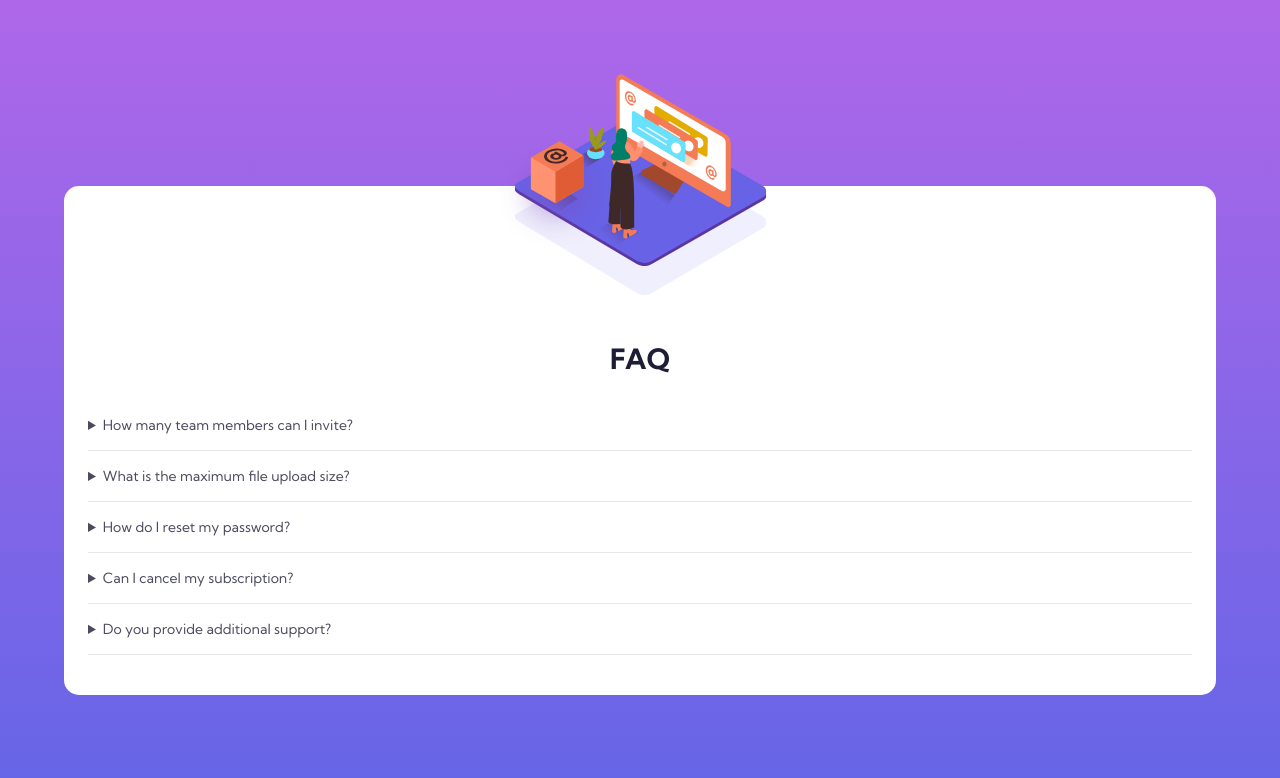
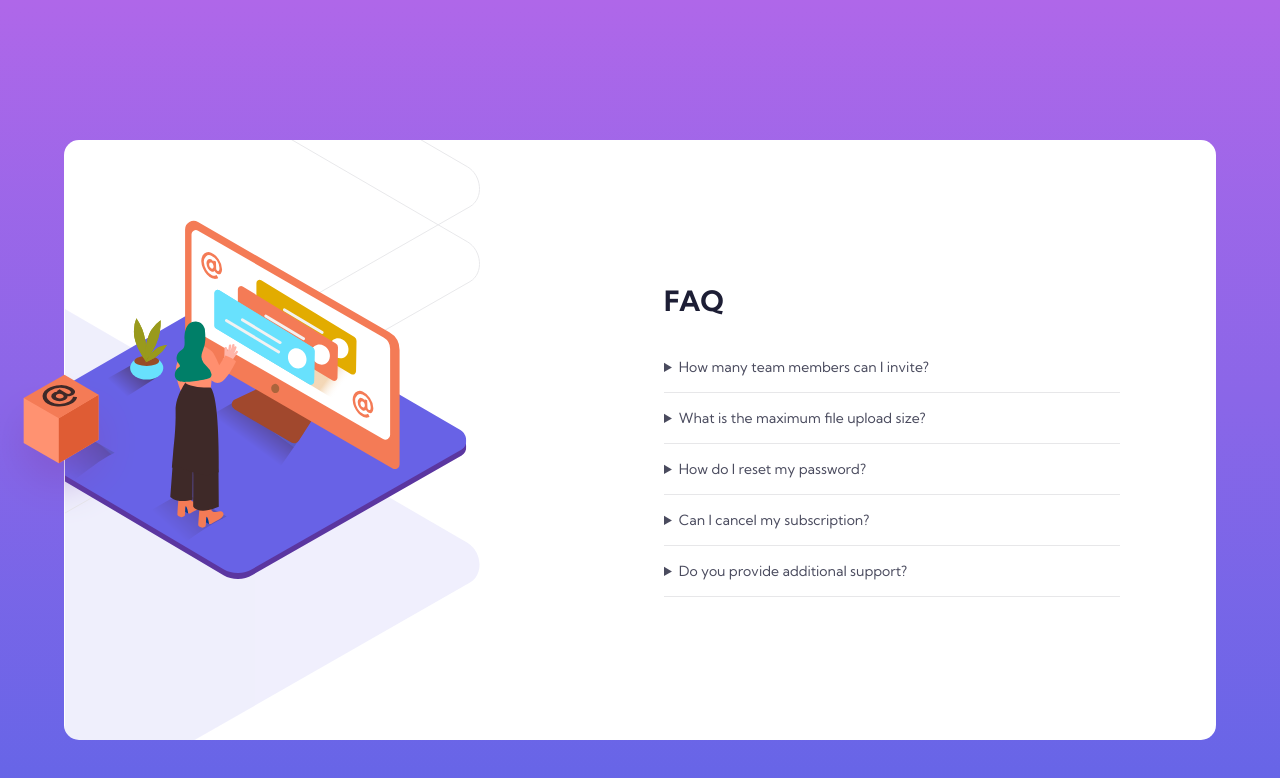
Before and after one commit to hns-dev/trial-faq-accordion, a plain HTML site: page index.html in a window 1280 px wide. Drawn offline with Linux system fonts and the light colour scheme.

Commit message:
Completed Desktop version.

```diff
--- a/css/style.scss
+++ b/css/style.scss
@@ -33,7 +33,6 @@ body {
 }
 
 .container {
-  // background-color: #fff;
   border-radius: 15px;
   width: 90%;
   margin: calc(100vh - 90vh) auto 0;
@@ -41,21 +40,9 @@ body {
 
 .card {
   background-color: #fff;
-  // margin: calc(100vh - 75vh) auto 0;
   // padding: 2.5rem 0;
   padding: 2.5rem 0;
   border-radius: 15px;
-
-  // display: flex;
-  // flex-direction: column;
-  // justify-content: space-between;
-  // position: relative;
-  // display: grid;
-  // grid-template-columns: 1fr;
-  // grid-template-rows: 25% 75%;
-  // gap: 1rem;
-  // height: 600px;
-  // min-height: 400px;
 }
 
 img {
@@ -167,3 +154,60 @@ img {
     }
   }
 }
+
+// Mdia Queries
+@media (min-width: 1000px) {
+  .card {
+    padding: 0;
+    display: grid;
+    grid-template-columns: repeat(2, 1fr);
+    grid-template-rows: 600px;
+  }
+
+  .bg-imgs {
+    // background-color: #f1f1f1;
+    margin: 0;
+    // width: 100%;
+    width: 515px;
+    height: 100%;
+  }
+
+  .bg-imgs-container {
+    margin: 0;
+    top: 0;
+  }
+
+  .bg-pattern {
+    top: 0;
+    background: url("../images/bg-pattern-desktop.svg") no-repeat;
+    background-position: left -550px top -250px;
+    width: 100%;
+    height: 100%;
+  }
+
+  .woman {
+    top: 0%;
+    background: url("../images/illustration-woman-online-desktop.svg") no-repeat;
+    background-position: left -70px top 80px;
+    width: 100%;
+    height: 100%;
+  }
+
+  .box {
+    top: 35%;
+    left: -20%;
+    width: 200px;
+    height: 200px;
+  }
+
+  .faq-container {
+    justify-self: center;
+    align-self: center;
+    width: 100%;
+    padding-right: 6rem;
+
+    h1 {
+      text-align: left;
+    }
+  }
+}
```
Also changed, not shown: css/style.css, 1 other file.
